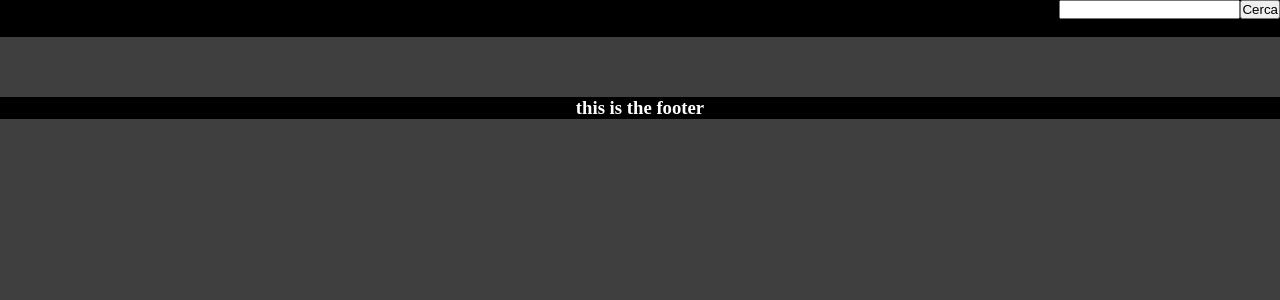
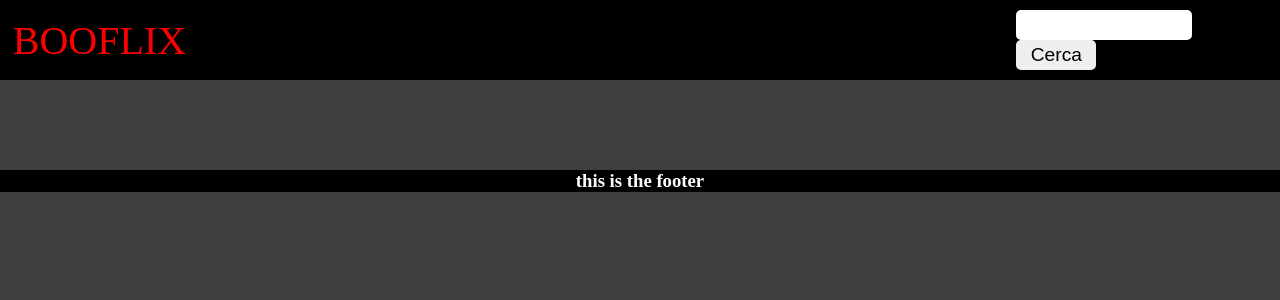
Before and after one commit to valentinobellini/react-boolflix, a React (Vite) app: page /lists in a window 1280 px wide. Shown: the top 300 px of the page. Built offline with nearby package versions, Linux system fonts and the light colour scheme.

Commit message:
update css for header and listsPage

```diff
--- a/src/components/Header.jsx
+++ b/src/components/Header.jsx
@@ -9,8 +9,10 @@ export default function Header() {
     return (
         <>
             <header>
-                <Logo />
-                <SearchBar />
+                <div className="header-wrapper">
+                    <Logo />
+                    <SearchBar />
+                </div>
             </header>
 
         </>
--- a/src/components/ResultsList.jsx
+++ b/src/components/ResultsList.jsx
@@ -12,7 +12,7 @@ export default function ResultsList() {
 
     return (
         <>
-            <div className="results-list-container">
+            <div className="movies-list-container">
                 {movies.length > 0 && <h2 className="list-title">Movies:</h2>}
 
                 <div className="results-list">
@@ -22,7 +22,7 @@ export default function ResultsList() {
                 </div>
             </div>
 
-            <div className="results-list-container">
+            <div className="series-list-container">
                 {series.length > 0 && <h2 className="list-title">Series:</h2>}
 
                 <div className="results-list">
--- a/src/components/SearchBar.jsx
+++ b/src/components/SearchBar.jsx
@@ -22,14 +22,16 @@ export default function SearchBar() {
     };
 
     return (
-        <div className="searchbar">
+        <div className="searchbar-wrapper">
             <input
+                className="searchbar"
                 type="text"
                 value={query}
                 onChange={(e) => setQuery(e.target.value)}
                 onKeyDown={(e) => handleKeyDown(e, handleSearch)}
             />
             <button
+                className="searchbar-button"
                 type="submit"
                 onClick={handleSearch}
             >
--- a/src/index.css
+++ b/src/index.css
@@ -10,22 +10,63 @@ body {
 }
 
 header {
+
+    background-color: black;
+    height: 80px;
     display: flex;
-    justify-content: space-between;
-    background-color: black;
+    justify-content: center;
+
+    align-items: center;
 }
 
-.logo {
+.header-wrapper {
+    display: flex;
+    align-items: center;
+    justify-content: space-between;
+    width: 98%;
+}
+
+
+h1 {
     color: red;
+    font-size: 2.5rem;
+    font-weight: 100;
 }
+
+.searchbar-wrapper {
+    width: 20%;
+}
+
+.searchbar {
+    width: 70%;
+    height: 30px;
+    border: none;
+    border-radius: 5px;
+    padding: 0 10px;
+    font-size: 1.2rem;
+    margin-right: 20px;
+}
+
+.searchbar-button {
+    height: 30px;
+    width: 80px;
+    border: none;
+    border-radius: 5px;
+    font-size: 1.2rem;
+}
+
+.searchbar input {}
 
 
 
 
-.results-list-container {
+.movies-list-container {
     margin-top: 30px;
 }
 
+.series-list-container {
+    margin-top: 60px;
+}
 
 .results-list {
     display: flex;
@@ -34,6 +75,13 @@ header {
     flex-wrap: wrap;
     gap: 20px;
     margin-top: 30px;
+}
+
+
+.list-title {
+    color: rgb(0, 0, 0);
+    background-color: red;
+    padding-left: 20px;
 }
 
 
@@ -67,9 +115,7 @@ footer {
 }
 
 
-.list-title {
-    background-color: red;
-}
+
 
 
 .star {
```
